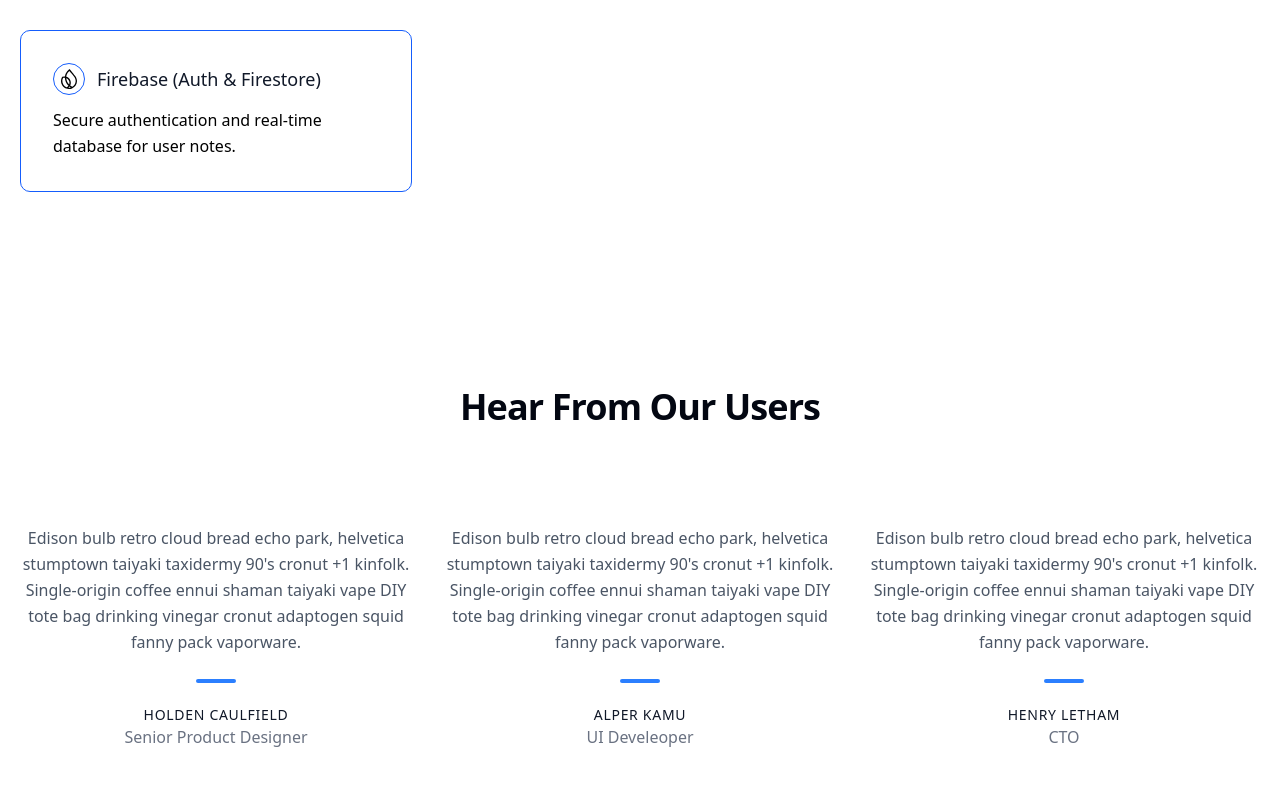
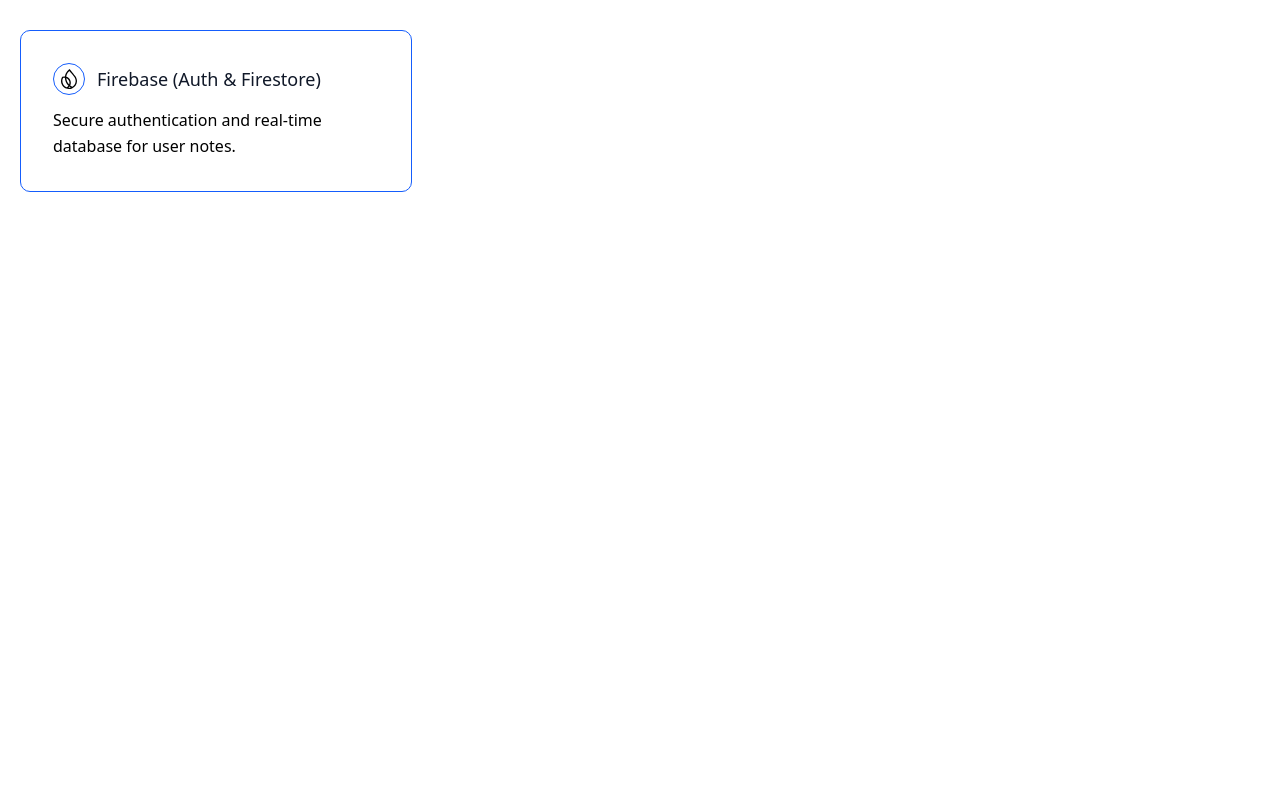
Before and after one commit to shouqatazeez/NoteStack, a React (Vite) app: page / in a window 1280 px wide. Shown: the part 1659-2444 px from the top of the page. After the commit the page ends 1947 px from the top, so only its background shows below. Built offline with nearby package versions, Linux system fonts and the light colour scheme.

Commit message:
removed unwanted files

```diff
--- a/src/pages/Hero.jsx
+++ b/src/pages/Hero.jsx
@@ -4,7 +4,6 @@
 import { Link } from "react-router";
 import Features from "./Features";
 import Techstack from "./Techstack";
-import Reviews from "./Reviews";
 
 const Hero = () => {
   return (
@@ -54,7 +53,6 @@
       </div>
       <Features />
       <Techstack />
-      <Reviews />
     </div>
   );
 };
--- a/src/pages/Reviews.jsx
+++ /dev/null
@@ -1,64 +0,0 @@
-import React from "react";
-
-const Reviews = () => {
-  return (
-    <div className="text-center mt-24">
-      <h1 className="text-4xl/tight center font-bold tracking-tight xl:w-2/4 lg:w-3/4 mx-auto mt-7">
-        Hear From Our Users
-      </h1>
-      <section class="text-gray-600 body-font">
-        <div class="container px-5 py-24 mx-auto">
-          <div class="flex flex-wrap -m-4">
-            <div class="lg:w-1/3 lg:mb-0 mb-6 p-4">
-              <div class="h-full text-center">
-                <p class="leading-relaxed">
-                  Edison bulb retro cloud bread echo park, helvetica stumptown
-                  taiyaki taxidermy 90's cronut +1 kinfolk. Single-origin coffee
-                  ennui shaman taiyaki vape DIY tote bag drinking vinegar cronut
-                  adaptogen squid fanny pack vaporware.
-                </p>
-                <span class="inline-block h-1 w-10 rounded bg-blue-500 mt-6 mb-4"></span>
-                <h2 class="text-gray-900 font-medium title-font tracking-wider text-sm">
-                  HOLDEN CAULFIELD
-                </h2>
-                <p class="text-gray-500">Senior Product Designer</p>
-              </div>
-            </div>
-            <div class="lg:w-1/3 lg:mb-0 mb-6 p-4">
-              <div class="h-full text-center">
-                <p class="leading-relaxed">
-                  Edison bulb retro cloud bread echo park, helvetica stumptown
-                  taiyaki taxidermy 90's cronut +1 kinfolk. Single-origin coffee
-                  ennui shaman taiyaki vape DIY tote bag drinking vinegar cronut
-                  adaptogen squid fanny pack vaporware.
-                </p>
-                <span class="inline-block h-1 w-10 rounded bg-blue-500 mt-6 mb-4"></span>
-                <h2 class="text-gray-900 font-medium title-font tracking-wider text-sm">
-                  ALPER KAMU
-                </h2>
-                <p class="text-gray-500">UI Develeoper</p>
-              </div>
-            </div>
-            <div class="lg:w-1/3 lg:mb-0 p-4">
-              <div class="h-full text-center">
-                <p class="leading-relaxed">
-                  Edison bulb retro cloud bread echo park, helvetica stumptown
-                  taiyaki taxidermy 90's cronut +1 kinfolk. Single-origin coffee
-                  ennui shaman taiyaki vape DIY tote bag drinking vinegar cronut
-                  adaptogen squid fanny pack vaporware.
-                </p>
-                <span class="inline-block h-1 w-10 rounded bg-blue-500 mt-6 mb-4"></span>
-                <h2 class="text-gray-900 font-medium title-font tracking-wider text-sm">
-                  HENRY LETHAM
-                </h2>
-                <p class="text-gray-500">CTO</p>
-              </div>
-            </div>
-          </div>
-        </div>
-      </section>
-    </div>
-  );
-};
-
-export default Reviews;
```
